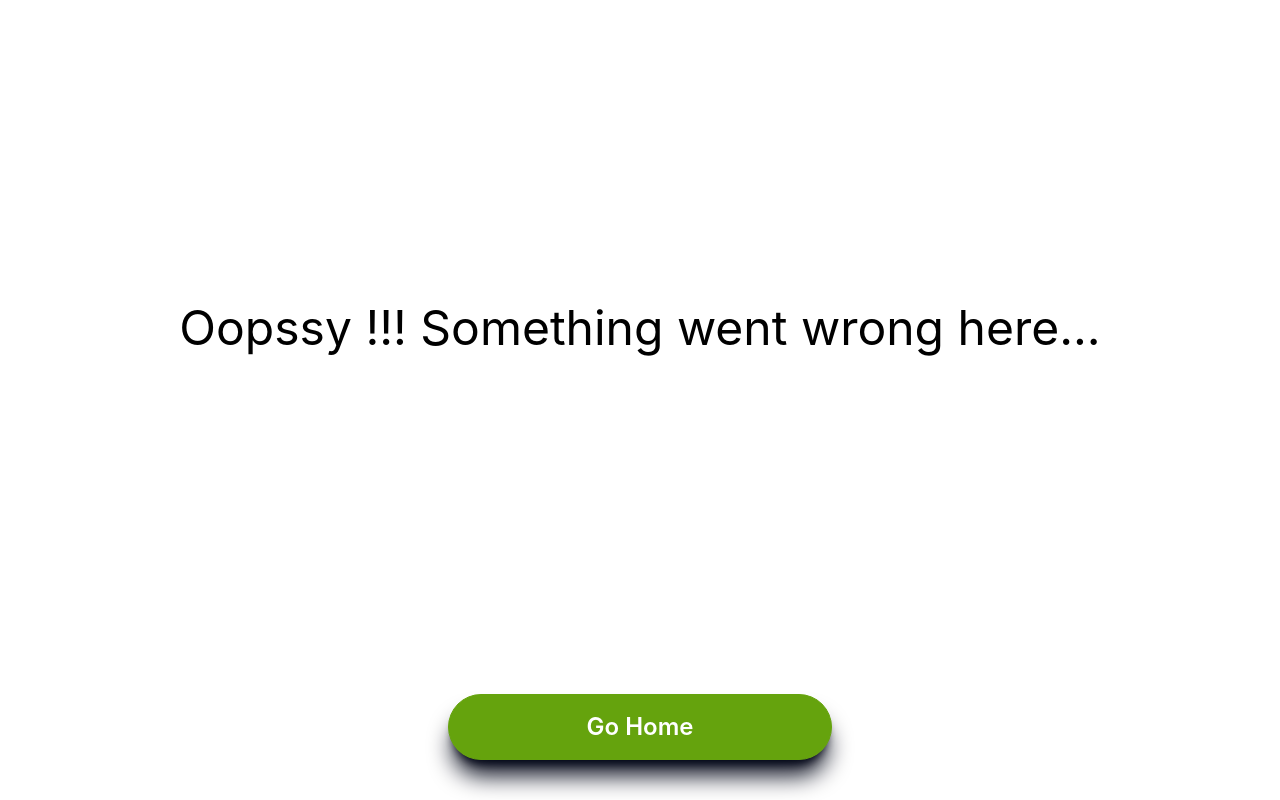
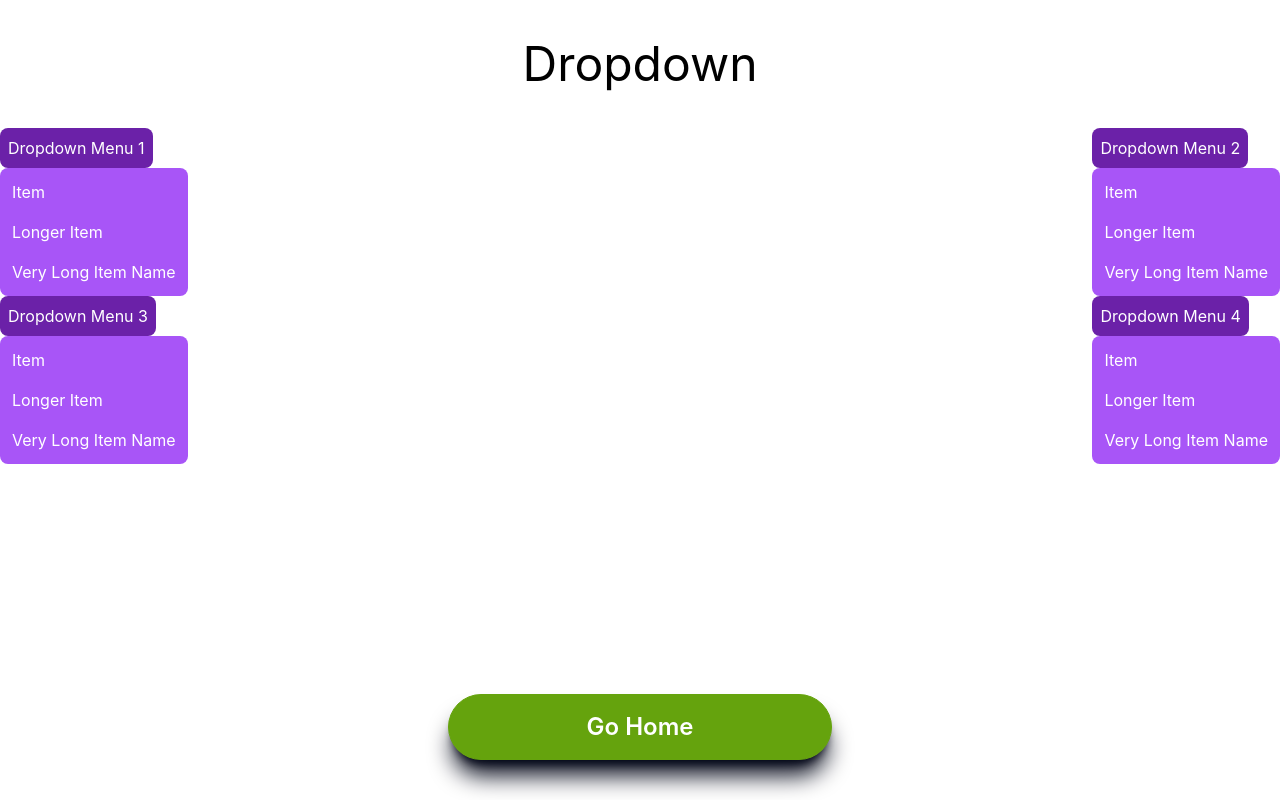
Before and after one commit to rajesh-ranjan-git/ReactReusableComponents, a React (Vite) app: page /dropdown2 in a window 1280 px wide. Built offline with nearby package versions, Linux system fonts and the light colour scheme.

Commit message:
dropdown 2 work in progress

```diff
--- /dev/null
+++ b/src/Components/Dropdown2/Dropdown2.jsx
@@ -0,0 +1,113 @@
+import React from "react";
+import GoHome from "../Utility/GoHome";
+
+const Dropdown2 = () => {
+  return (
+    <>
+      <div className="flex flex-col items-center h-screen">
+        <h1 className="m-5 p-5 text-5xl">Dropdown</h1>
+        <div className="flex flex-col justify-between bg-purple w-screen h-80 text-white">
+          <div className="flex justify-between">
+            <div>
+              <button
+                popovertarget="menu-1"
+                className="bg-purple-800 p-2 rounded-lg"
+              >
+                Dropdown Menu 1
+              </button>
+              <div
+                id="menu-1"
+                className="flex flex-col bg-purple-500 p-1 rounded-lg"
+                popover
+              >
+                <a href="" className="hover:bg-purple-700 p-2 rounded-lg">
+                  Item
+                </a>
+                <a href="" className="hover:bg-purple-700 p-2 rounded-lg">
+                  Longer Item
+                </a>
+                <a href="" className="hover:bg-purple-700 p-2 rounded-lg">
+                  Very Long Item Name
+                </a>
+              </div>
+            </div>
+            <div>
+              <button
+                popovertarget="menu-2"
+                className="bg-purple-800 p-2 rounded-lg"
+              >
+                Dropdown Menu 2
+              </button>
+              <div
+                id="menu-2"
+                className="flex flex-col bg-purple-500 p-1 rounded-lg"
+                popover
+              >
+                <a href="" className="hover:bg-purple-700 p-2 rounded-lg">
+                  Item
+                </a>
+                <a href="" className="hover:bg-purple-700 p-2 rounded-lg">
+                  Longer Item
+                </a>
+                <a href="" className="hover:bg-purple-700 p-2 rounded-lg">
+                  Very Long Item Name
+                </a>
+              </div>
+            </div>
+          </div>
+          <div className="flex justify-between">
+            <div>
+              <button
+                popovertarget="menu-3"
+                className="bg-purple-800 p-2 rounded-lg"
+              >
+                Dropdown Menu 3
+              </button>
+              <div
+                id="menu-3"
+                className="flex flex-col bg-purple-500 p-1 rounded-lg"
+                popover
+              >
+                <a href="" className="hover:bg-purple-700 p-2 rounded-lg">
+                  Item
+                </a>
+                <a href="" className="hover:bg-purple-700 p-2 rounded-lg">
+                  Longer Item
+                </a>
+                <a href="" className="hover:bg-purple-700 p-2 rounded-lg">
+                  Very Long Item Name
+                </a>
+              </div>
+            </div>
+            <div>
+              <button
+                popovertarget="menu-4"
+                className="bg-purple-800 p-2 rounded-lg"
+              >
+                Dropdown Menu 4
+              </button>
+              <div
+                id="menu-4"
+                className="flex flex-col bg-purple-500 p-1 rounded-lg"
+                popover
+              >
+                <a href="" className="hover:bg-purple-700 p-2 rounded-lg">
+                  Item
+                </a>
+                <a href="" className="hover:bg-purple-700 p-2 rounded-lg">
+                  Longer Item
+                </a>
+                <a href="" className="hover:bg-purple-700 p-2 rounded-lg">
+                  Very Long Item Name
+                </a>
+              </div>
+            </div>
+          </div>
+        </div>
+      </div>
+      <GoHome />
+    </>
+  );
+};
+
+export default Dropdown2;
--- a/src/Components/Utility/modulePaths.jsx
+++ b/src/Components/Utility/modulePaths.jsx
@@ -7,6 +7,7 @@ const modulePaths = [
   { label: "Debouncing", path: "/debouncing" },
   { label: "Display Time", path: "/displayTime" },
   { label: "Dropdown", path: "/dropdown" },
+  { label: "Dropdown 2", path: "/dropdown2" },
   { label: "Dynamic Tabs", path: "/dynamicTabs" },
   { label: "GitHub Profile Finder", path: "/gitHubProfileFinder" },
   { label: "Infinite Scrolling", path: "/infiniteScrolling" },
```
Also changed, not shown: src/Routes/Routes.jsx (+58 -53 lines).
